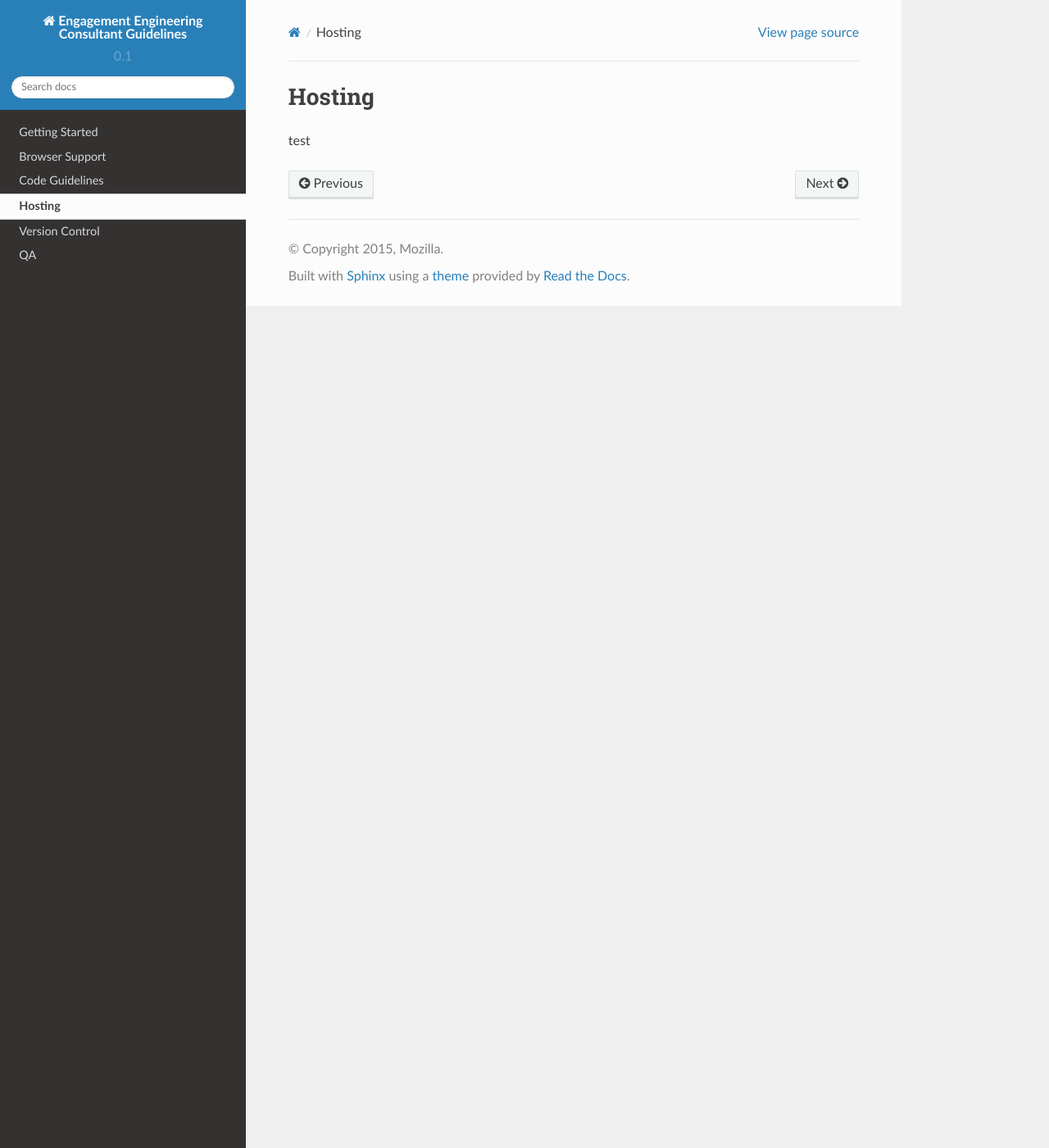
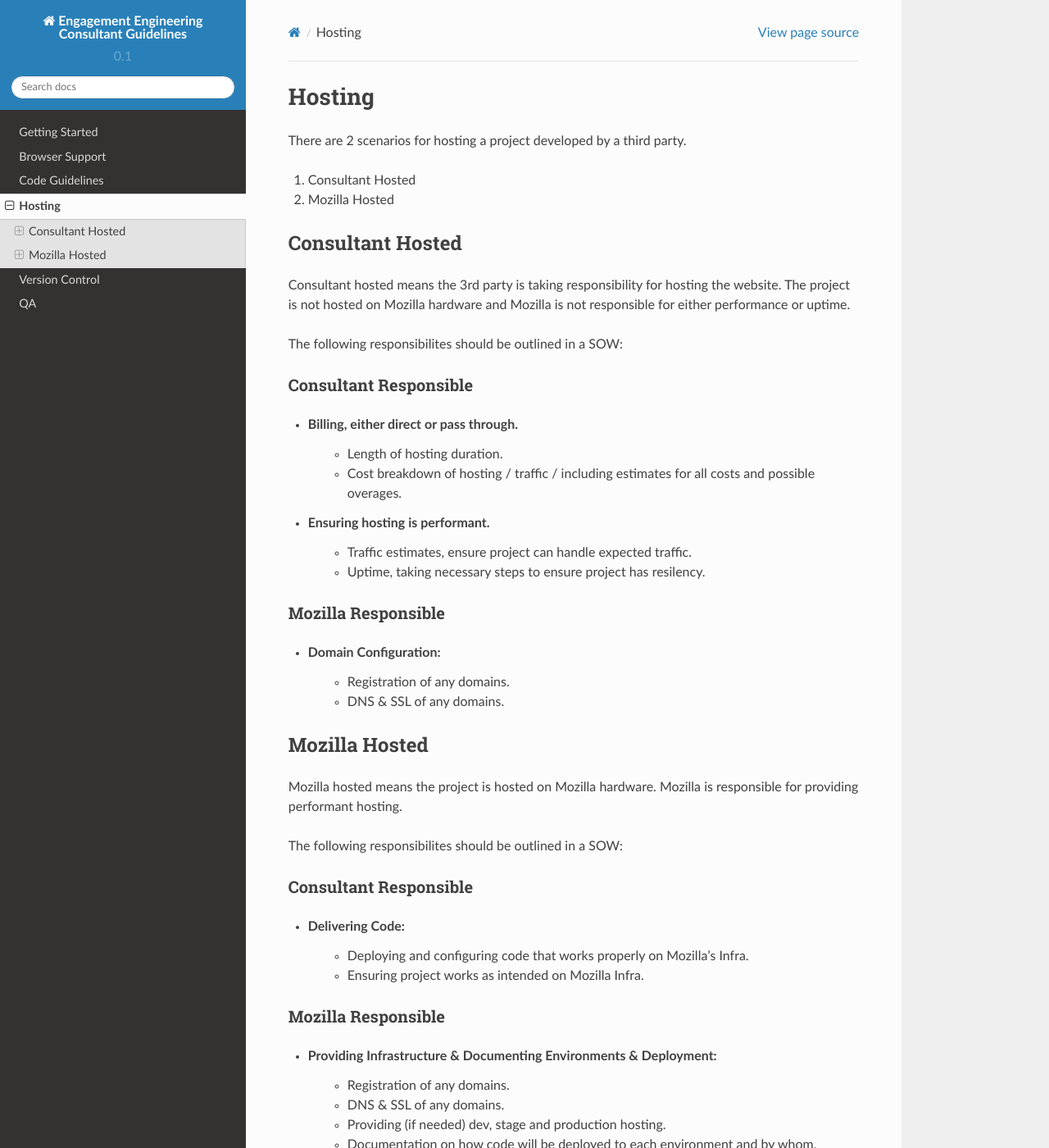
Before and after one commit to mozilla/ee-consultant-guidelines, a Sphinx documentation site: the page built from docs/hosting.rst, in a window 1280 px wide and 1400 px high. Shown: the whole window at 82% size. Built offline with Sphinx 7.4.7 and the Read the Docs theme 2.0.0, drawn with Linux system fonts in a browser that asks for light colours; some of the changed text lies outside the part shown.

Commit message:
Added 1st draft of hosting.

```diff
--- a/docs/hosting.rst
+++ b/docs/hosting.rst
@@ -7,4 +7,61 @@
 Hosting
 ===============
 
-test
+There are 2 scenarios for hosting a project developed by a third party.
+
+1. Consultant Hosted
+2. Mozilla Hosted
+
+
+-----------------
+Consultant Hosted
+-----------------
+
+Consultant hosted means the 3rd party is taking responsibility for hosting the website. The
+project is not hosted on Mozilla hardware and Mozilla is not responsible for either
+performance or uptime.
+
+The following responsibilites should be outlined in a SOW:
+
+Consultant Responsible
+----------------------
+* Billing, either direct or pass through.
+    * Length of hosting duration.
+    * Cost breakdown of hosting / traffic / including estimates for all costs and possible overages.
+* Ensuring hosting is performant.
+    * Traffic estimates, ensure project can handle expected traffic.
+    * Uptime, taking necessary steps to ensure project has resilency.
+
+
+
+Mozilla Responsible
+-------------------
+* Domain Configuration:
+    * Registration of any domains.
+    * DNS & SSL of any domains.
+
+
+---------------
+Mozilla Hosted
+---------------
+
+Mozilla hosted means the project is hosted on Mozilla hardware. Mozilla is responsible for providing
+performant hosting.
+
+The following responsibilites should be outlined in a SOW:
+
+Consultant Responsible
+----------------------
+* Delivering Code:
+    * Deploying and configuring code that works properly on Mozilla's Infra.
+    * Ensuring project works as intended on Mozilla Infra.
+
+
+Mozilla Responsible
+-------------------
+* Providing Infrastructure & Documenting Environments & Deployment:
+    * Registration of any domains.
+    * DNS & SSL of any domains.
+    * Providing (if needed) dev, stage and production hosting.
+    * Documentation on how code will be deployed to each environment and by whom.
+    * Any specific implementation details specific to Mozilla infra.
```
Also changed, not shown: docs/getting_started.rst (+16 -9 lines).
